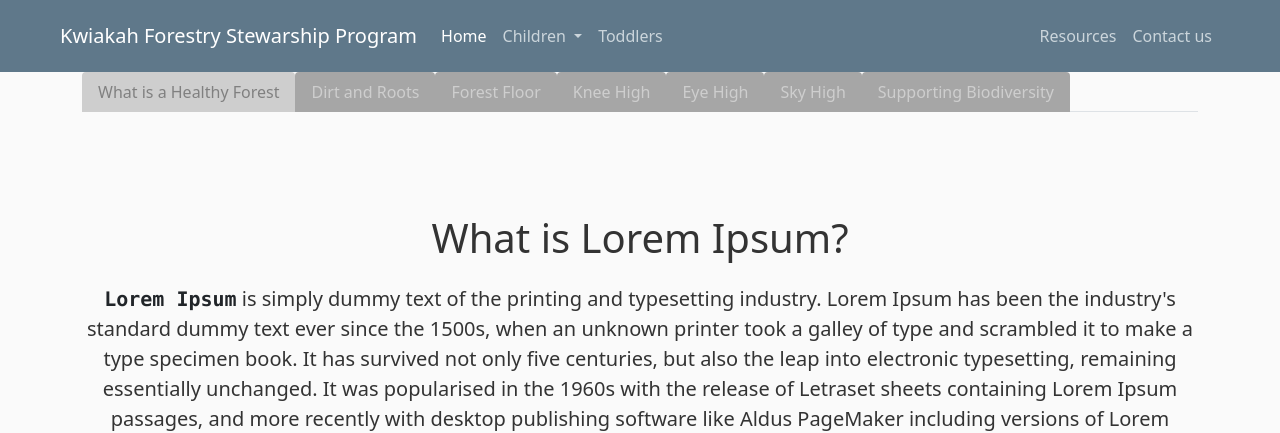
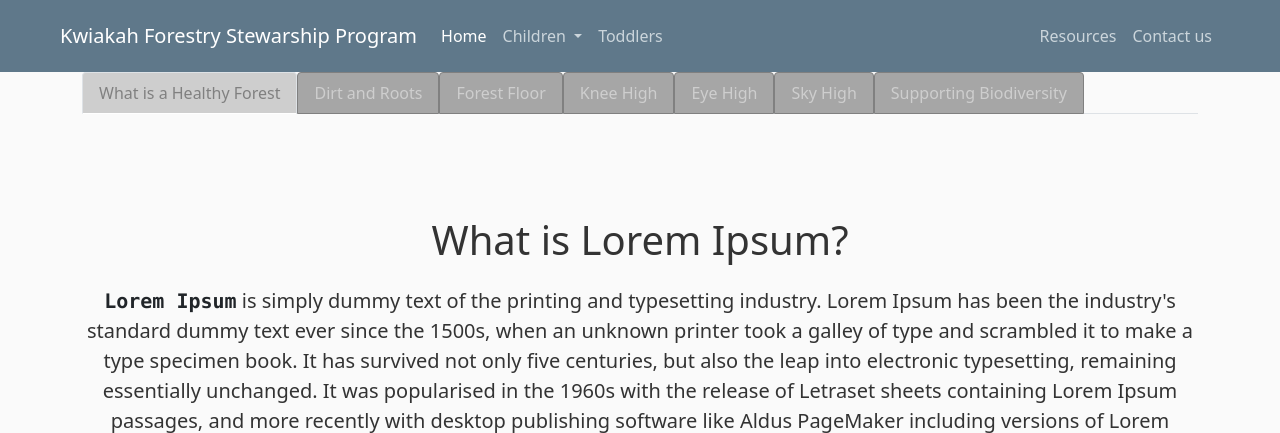
Before and after one commit to BrodieHay/KwiakahFSP, a Django app: page /preschool in a window 1280 px wide. Shown: the top 433 px of the page. Run offline with Django 3.2, Linux system fonts and the light colour scheme; some libraries are stand-ins or nearby versions.

Commit message:
fixing borders

```diff
--- a/stewardshipProgram/static/stewardshipProgram/books.css
+++ b/stewardshipProgram/static/stewardshipProgram/books.css
@@ -1,7 +1,7 @@
 .nav .nav-link {
   color: #cecece;
   background: #a6a6a6;
-  border: grey;
+  border: solid 1px grey;
 }
 
 .nav .nav-link:hover {
```
